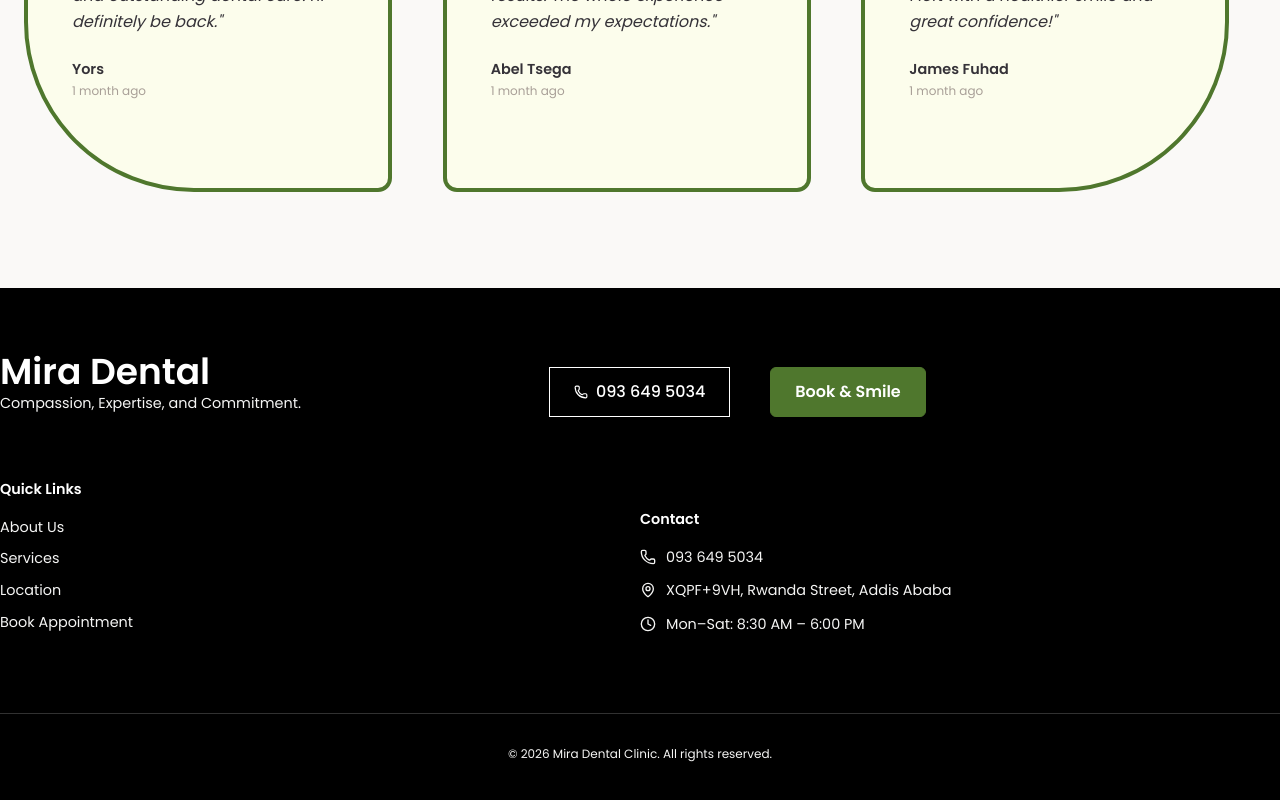
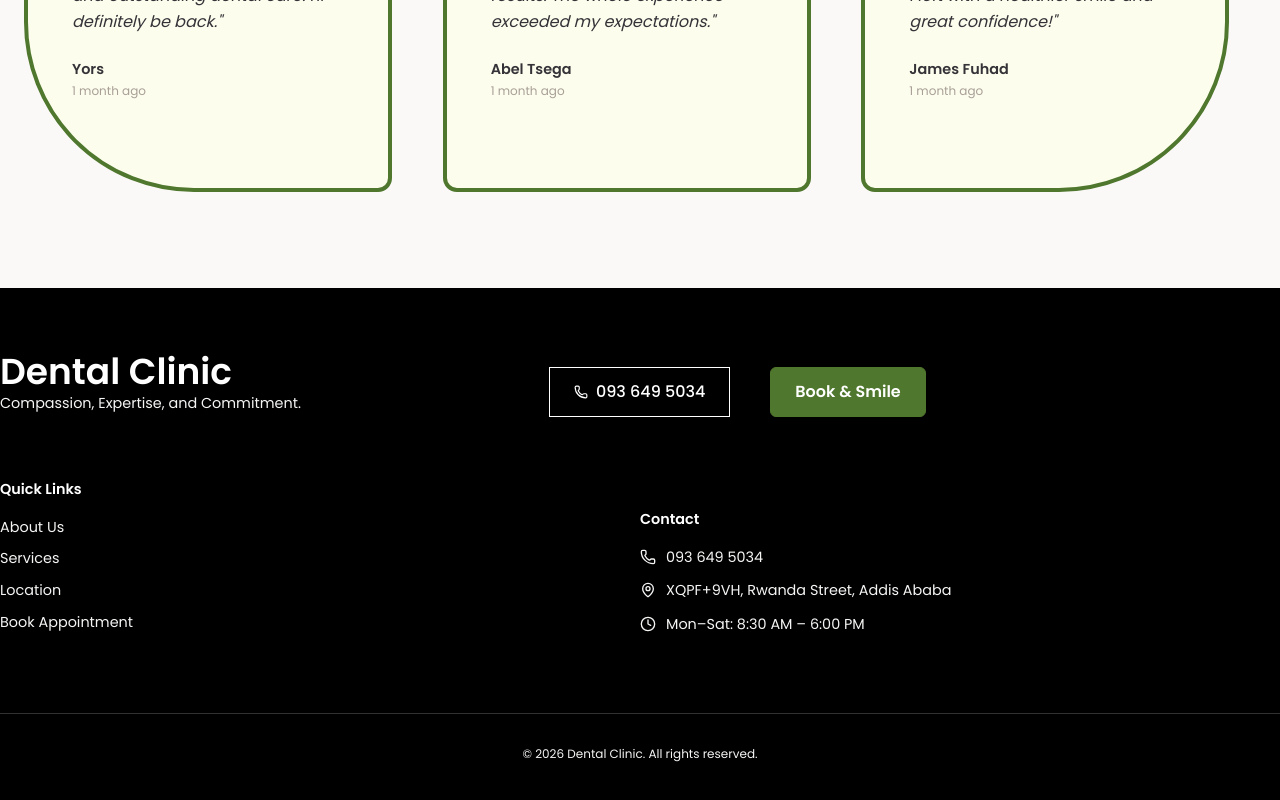
Before and after one commit to JoandarcZienagebriel/second-dental, a React (Vite) app: page / in a window 1280 px wide. Shown: the part 3677-4477 px from the top of the page. Built offline with nearby package versions, Linux system fonts and the light colour scheme; no server answers; a web font is replaced by a local one.

Commit message:
remove-fotter-description

```diff
--- a/index.html
+++ b/index.html
@@ -17,8 +17,8 @@
 />
 
     <meta name="viewport" content="width=device-width, initial-scale=1.0" />
-    <meta name="description" content="Mira Dental Clinic — Quality dental care in Addis Ababa. Book your appointment today for a healthier, brighter smile." />
-    <meta property="og:title" content="Mira Dental Clinic" />
+    <meta name="description" content="Dental Clinic — Quality dental care in Addis Ababa. Book your appointment today for a healthier, brighter smile." />
+    <meta property="og:title" content="Dental Clinic" />
     <meta property="og:description" content="Quality dental care on Rwanda Street, Addis Ababa. General dentistry, cosmetic treatments, implants, and more." />
     <link rel="manifest" href="/manifest.json" />
     <title>Dental Clinic</title>
--- a/src/components/Footer.jsx
+++ b/src/components/Footer.jsx
@@ -11,7 +11,7 @@ export default function Footer() {
           {/* Brand */}
           <div className='flex flex-col items-center mb-4 lg:flex-row items-start lg:gap-[10rem] xl:gap-[14rem]'>
          <div>
-              <span className="font-heading text-4xl mb-4 font-semibold text-white whitespace-nowrap">Mira Dental</span>
+              <span className="font-heading text-4xl mb-4 font-semibold text-white whitespace-nowrap">Dental Clinic</span>
 
             <p className="text-sm mb-2 text-[#F5F5F4] leading-relaxed whitespace-nowrap">
               Compassion, Expertise, and Commitment.
@@ -79,7 +79,7 @@ export default function Footer() {
 
         <div className="mt-12 pt-8 border-t border-[#F5F5F4]/20 text-center">
           <p className="text-xs text-[#F5F5F4]">
-            © {new Date().getFullYear()} Mira Dental Clinic. All rights reserved.
+            © {new Date().getFullYear()} Dental Clinic. All rights reserved.
           </p>
         </div>
       </div>
```
